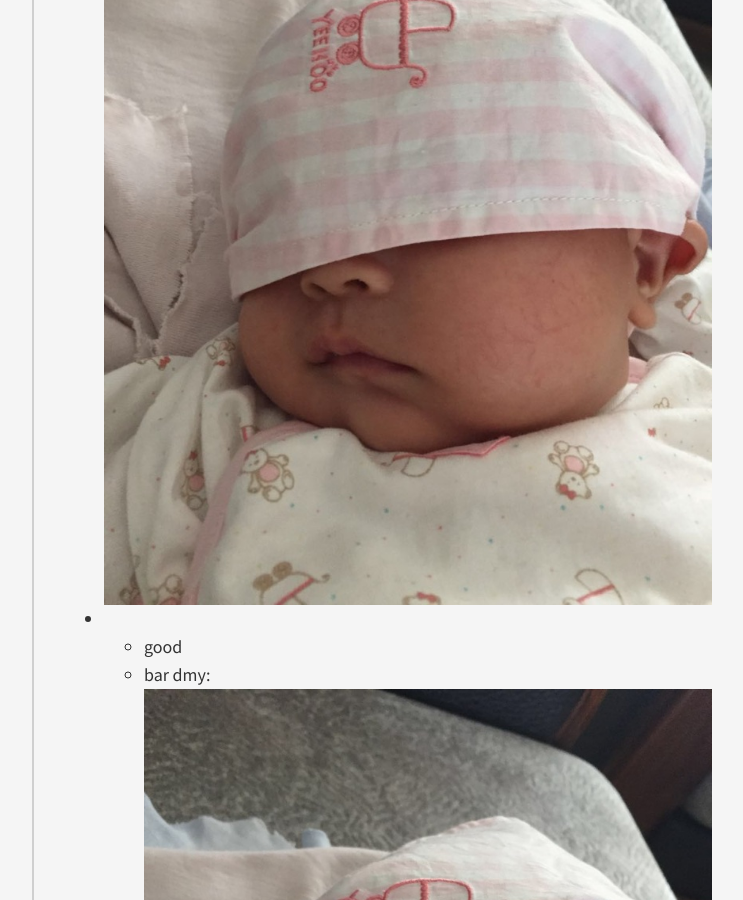
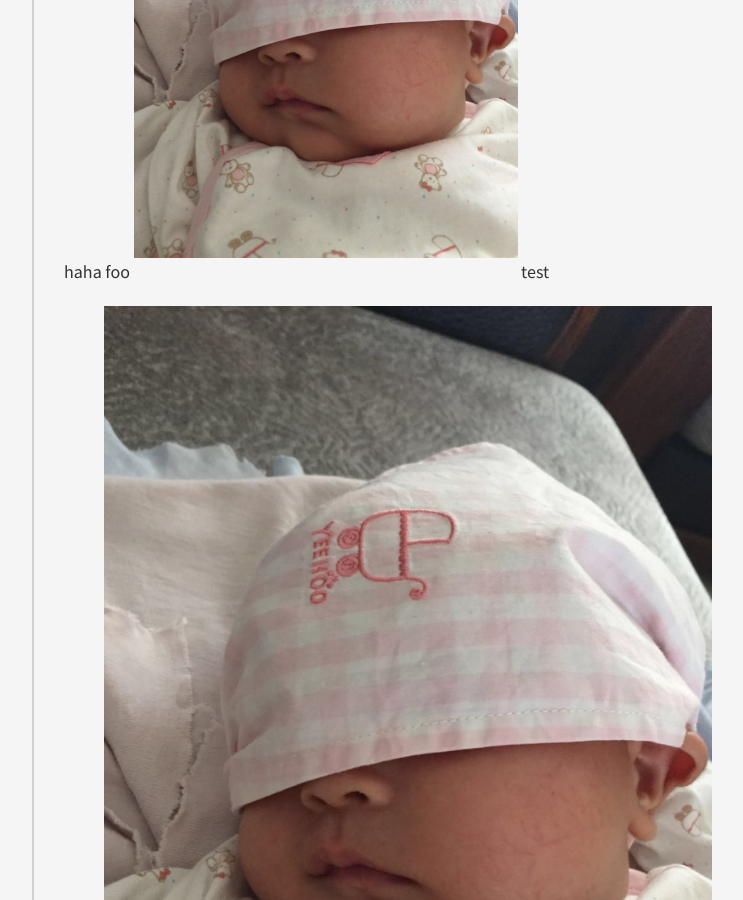
Before and after one commit to goodshark/jek, a Jekyll site: the page built from _posts/2016-10-02-foobar.md, in a window 1280 px wide and 900 px high, scrolled down 534 px. Shown: the whole window, without its empty margins (253-996 px from the left). Built offline with Jekyll 4.4.1, drawn with Linux system fonts in a browser that asks for light colours; nearby versions of some CDN libraries.

Commit message:
modify dmy post

```diff
--- a/_posts/2016-10-02-foobar.md
+++ b/_posts/2016-10-02-foobar.md
@@ -6,6 +6,8 @@ title: foobar
 good
 > haha
 foo
+<img src="/jek/public/images/dmy.jpg" width="384" height="512">
+test
 - ![haha](/jek/public/images/dmy.jpg)
     - good
     - bar
```
